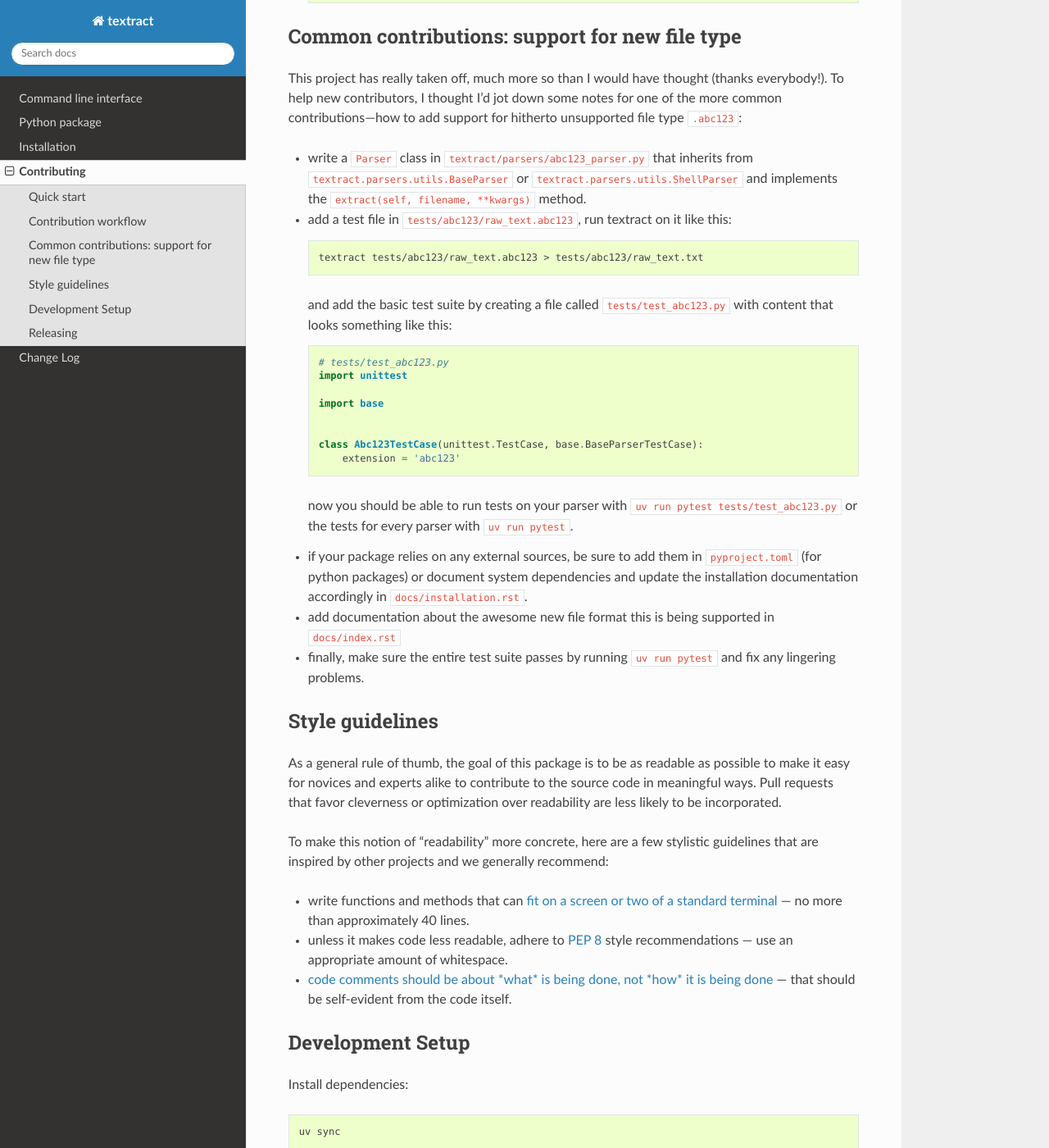
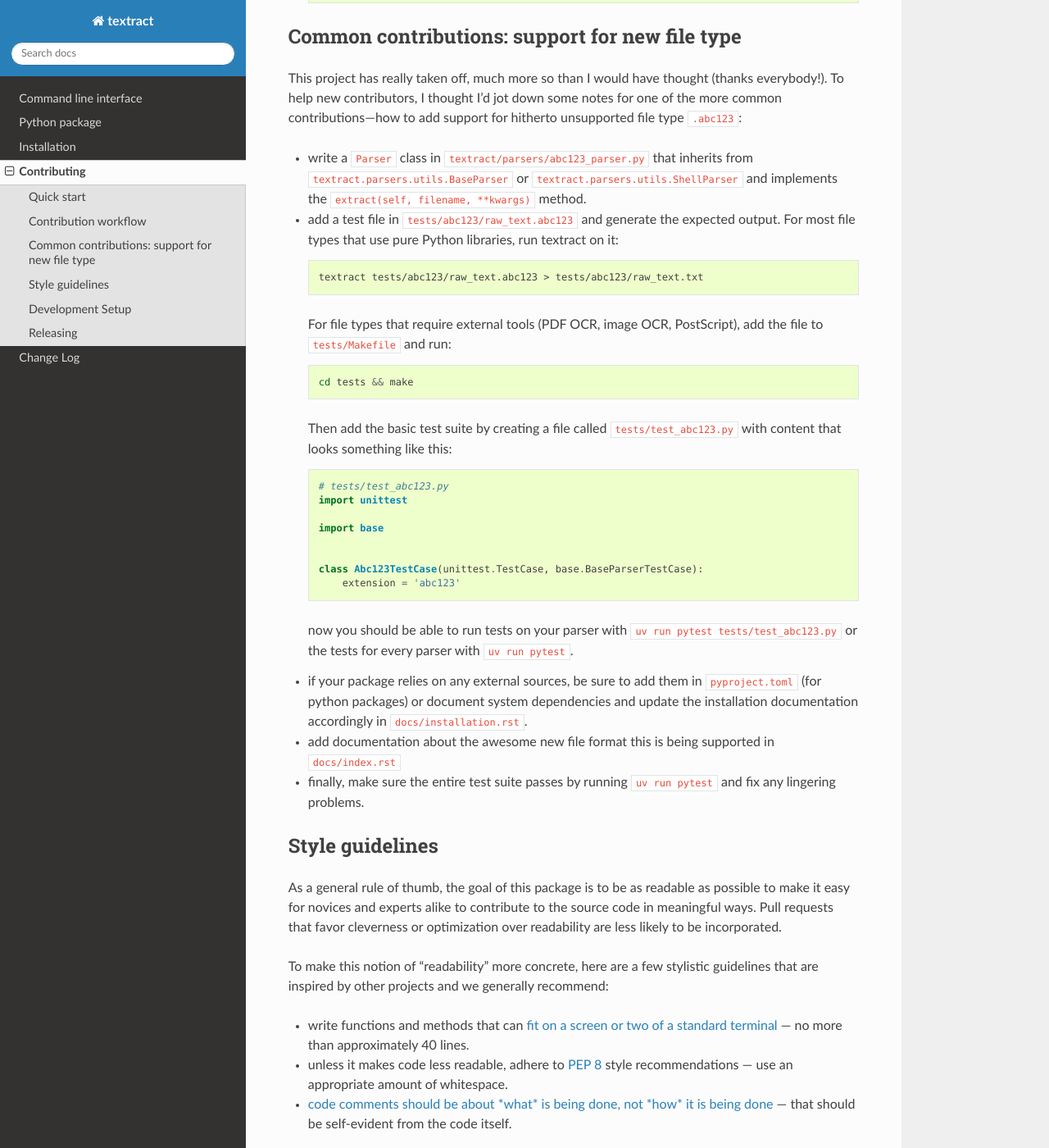
Before and after one commit to deanmalmgren/textract, a Sphinx documentation site: the page built from docs/contributing.rst, in a window 1280 px wide and 1400 px high, scrolled down 1761 px. Shown: the whole window at 82% size. Built offline with Sphinx 7.4.7 and the Read the Docs theme 3.1.0, drawn with Linux system fonts in a browser that asks for light colours; some of the changed text lies outside the part shown.

Commit message:
test: restore non-python generated test files

```diff
--- a/docs/contributing.rst
+++ b/docs/contributing.rst
@@ -125,14 +125,22 @@
   ``textract.parsers.utils.ShellParser`` and implements the
   ``extract(self, filename, **kwargs)`` method.
 
-* add a test file in ``tests/abc123/raw_text.abc123``, run textract on
-  it like this:
+* add a test file in ``tests/abc123/raw_text.abc123`` and generate the
+  expected output. For most file types that use pure Python libraries,
+  run textract on it:
 
   .. code-block:: shell
 
      textract tests/abc123/raw_text.abc123 > tests/abc123/raw_text.txt
 
-  and add the basic test suite by creating
+  For file types that require external tools (PDF OCR, image OCR, PostScript),
+  add the file to ``tests/Makefile`` and run:
+
+  .. code-block:: shell
+
+     cd tests && make
+
+  Then add the basic test suite by creating
   a file called ``tests/test_abc123.py`` with content that looks
   something like this:
 
@@ -204,14 +212,14 @@
 
     apt-get install antiword tesseract-ocr ghostscript poppler-utils sox libsox-fmt-mp3 unrtf
 
-Install system dependencies (Windows)::
+Install system dependencies (Windows, using `Chocolatey <https://chocolatey.org/install>`_)::
 
     choco install tesseract ghostscript sox.portable poppler -y
 
 .. note::
 
    The canonical list of system dependencies is in `.github/actions/setup/action.yml
-   <https://github.com/deanmalmgren/textract/blob/main/.github/actions/setup/action.yml>`_.
+   <https://github.com/deanmalmgren/textract/blob/master/.github/actions/setup/action.yml>`_.
 
 
 Releasing
```
Also changed, not shown: other parts of docs/contributing.rst (+2 -2 lines), 1 other file.
